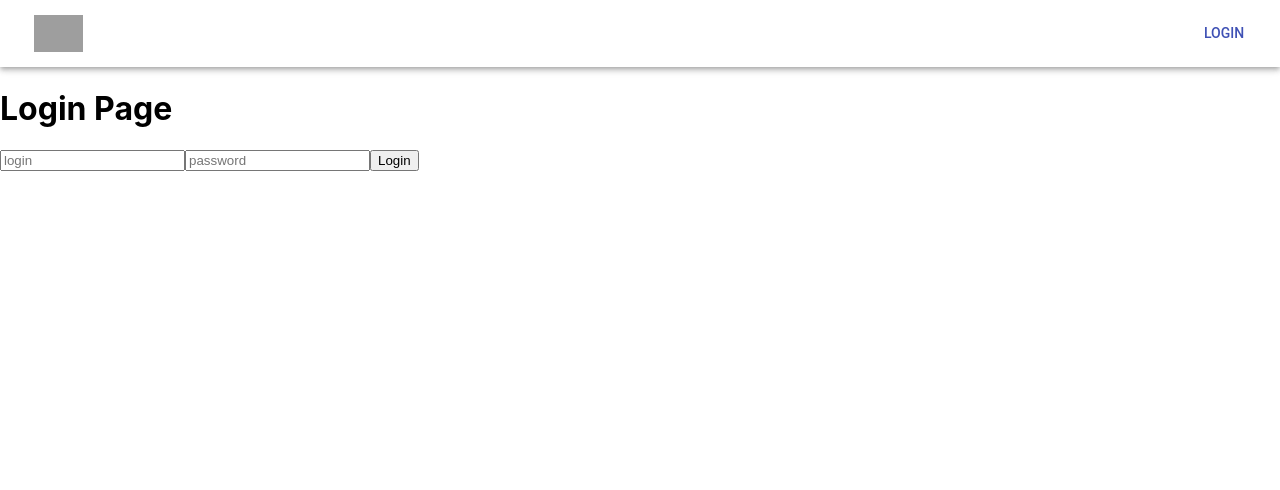
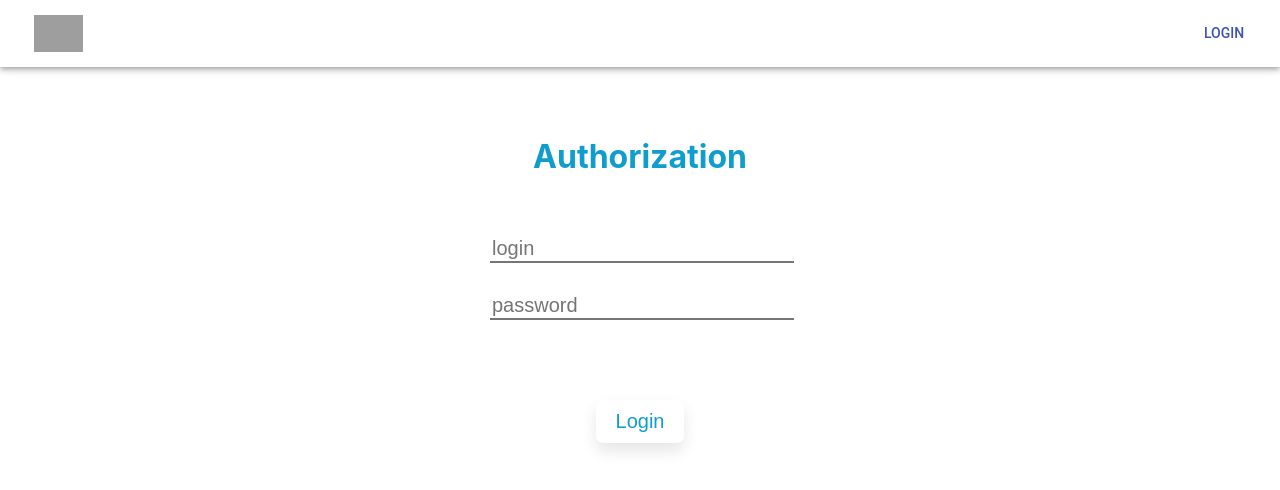
Before and after one commit to Zedekial/Mobster-Profile-Album, a React (Create React App) app in the folder Frontend/: page /login in a window 1280 px wide. Shown: the top 490 px of the page. Built offline with nearby package versions, Linux system fonts and the light colour scheme; grey boxes are pictures that could not be loaded.

Commit message:
Refactored and separated functionality
Refactored code in LoginPage

Added LoginFormComponent which contains code previously
rendered by LoginPage

Added PrivateRouteComponent which contains functions
previously located in LoginPage

```diff
--- a/Frontend/src/App.js
+++ b/Frontend/src/App.js
@@ -1,25 +1,10 @@
 import React, { Component } from 'react';
 import './CSS/App.css';
 import HeaderComponent from './components/HeaderComponent';
-import LoginPage, { fakeAuth } from './components/LoginPage'
 import { Redirect, Link, Route, Switch } from 'react-router-dom';
+import LoginPage from './components/LoginPage';
+import {Admin, PrivateRoute} from './components/PrivateRouteComponent';
 
-const Admin = () => ( <div> <h2>I am in GOD MODE ADMIN</h2> </div> )
-
-const PrivateRoute = ({component: Component, ...rest}) => {
-  return (
-    <Route
-      {...rest}
-      render={(props) => fakeAuth.isAuthenticated === true
-        ? <Component {...props} />
-        : <Redirect to={{pathname: '/login', state: {from: props.location}}} />} />
-  )
-}
-
-  // make a function for updating mainpage state
-  // pass state and function to login page
-  // pass state to loggin button component
-  // maybe mid state for loggin buyttton component
 class App extends Component {
   constructor(props){
     super(props);
@@ -37,19 +22,14 @@ MyLoginPage = (props) => {
     />
   );
   }
+
   updateLoginState() {
-    if(this.state.LoggedIn === false) {
-      this.setState({LoggedIn: true});
-    }else{
-      this.setState({LoggedIn: false});
-    }
+    this.setState({LoggedIn: !this.state.LoggedIn});
     setTimeout(()=>
     {
     console.log(this.state.LoggedIn);
-
     },500)
   }
-
 
   render() {
     return (
@@ -59,12 +39,10 @@ MyLoginPage = (props) => {
           updateLoginState={this.updateLoginState}
         />
         <Switch>
-        {/* <Route path="/login" component={LoginPage} /> */}
         <Route path="/login" render={this.MyLoginPage} />
         {/* <Route exact path="/" component={HeaderComponent} /> */}
         <PrivateRoute path='/admin' component = {Admin} />
         </Switch>
-        {/* <LoginPageComponent /> */}
       </div>
     );
   }
--- /dev/null
+++ b/Frontend/src/CSS/LoginPageComponent.css
@@ -0,0 +1,62 @@
+.login__form__container{
+    width: 300px;
+    margin: 0 auto;
+    margin-top: 70px;
+    text-align: center;
+}
+
+.login__form__container h1{
+    color: #0f9dce;
+}
+
+.login__form{
+    width: 300px;
+    margin: 0 auto;
+    margin-top: 60px;
+}
+
+.login__input:focus {
+    outline-width: 0;
+}
+
+::placeholder{
+    font-size: 20px;
+}
+
+.login__input{
+    display: block;
+    margin: 0 auto;
+    margin-top: 30px;
+    border-top: none;
+    border-right: none;
+    border-left: none;
+    width: 300px;
+    font-size: 20px;
+}
+
+.login__button{
+    display: block;
+    margin: 0 auto;
+    margin-top: 80px;
+    padding: 10px 20px 10px 20px;
+    border: none;
+    cursor: pointer;
+    background-color: white;
+    color: #0f9dce;
+    font-size: 20px;
+    box-shadow:0px 8px 15px rgba(0, 0, 0, 0.1);
+    border-radius: 7px;
+}
+
+.login__button:focus {
+    outline-width: 0;
+}
+
+.login__button:hover{
+    background-color: #0f9dce;
+    color: white;
+}
+
+input:-webkit-autofill {
+    -webkit-box-shadow: 0 0 0 30px white inset;
+}
--- a/Frontend/src/components/HeaderComponent.js
+++ b/Frontend/src/components/HeaderComponent.js
@@ -14,7 +14,6 @@ import LoginPage from "./LoginPage";
 
 
 function HeaderComponent(props) {
-  console.log(`HeaderComp props is, ${JSON.stringify(props)}`);
   return (
     <div className={'headerwrapper'}>
       <AppBar position="static" className={'MuiAppBar-colorPrimary-8'}>
--- a/Frontend/src/components/LoginButtonComponent.js
+++ b/Frontend/src/components/LoginButtonComponent.js
@@ -2,36 +2,23 @@ import React from "react";
 import Button from "@material-ui/core/Button";
 import '../CSS/HeaderComponent.css';
 
-
 class LoginButtonComponent extends React.Component {
   constructor(props) {
     super(props);
-    this.handleLoginClick = this.handleLoginClick.bind(this);
     this.handleLogoutClick = this.handleLogoutClick.bind(this);
-    this.state = {isLoggedIn: false};
-  }
-
-  handleLoginClick() {
-    // this.setState({isLoggedIn: true});
-    console.log(this.props.mainState.LoggedIn);
   }
 
   handleLogoutClick() {
-    // this.setState({isLoggedIn: false});
-
     this.props.updateLoginState();
   }
 
   render() {
-    console.log(`LoginButton props is ${JSON.stringify(this.props)}`)
-    // var isLoggedIn = this.state.isLoggedIn;
-    // console.log(this.props.mainState.LoggedIn);
     let button;
 
     if (this.props.mainState.LoggedIn) {
       button = <Button className={'headerwrapper__logo'} color="primary" onClick={this.handleLogoutClick}>Logout</Button>;
     } else {
-      button = <Button className={'headerwrapper__logo'} color="primary" onClick={this.handleLoginClick} >Login</Button>;
+      button = <Button className={'headerwrapper__logo'} color="primary" >Login</Button>;
     }
 
     return (
--- /dev/null
+++ b/Frontend/src/components/LoginFormComponent.js
@@ -0,0 +1,22 @@
+import React, { Component } from 'react';
+import '../CSS/LoginPageComponent.css';
+
+class LoginFormComponent extends React.Component{
+    constructor(props){
+        super(props);
+    }
+    render() {
+        return(
+            <div className="login__form__container">
+                <h1>Authorization</h1>
+                <form className="login__form" onSubmit={this.props.onSubmit}>
+                    <input className="login__input" type="text" name="login" placeholder="login" ref="login"></input>
+                    <input className="login__input" type="password" name="password" placeholder="password" ref="password"></input>
+                    <button className="login__button" type="submit" value="submit">Login</button>
+                </form>
+            </div>
+        )
+    }
+}
+
+export default LoginFormComponent;
--- a/Frontend/src/components/LoginPage.js
+++ b/Frontend/src/components/LoginPage.js
@@ -1,13 +1,20 @@
-import React, { Component } from 'react'
+import React, { Component } from 'react';
 import { Redirect, Link, Route, Switch } from 'react-router-dom';
-import App from '../App'
+import LoginFormComponent from './LoginFormComponent';
+
+export const fakeAuth = {
+  isAuthenticated: false,
+  authenticate(cb) {
+    this.isAuthenticated = true
+    setTimeout(cb, 100)
+  },
+}
 
 class LoginPage extends Component {
   constructor(props) {
     super(props);
     this.state = {
-      redirectToReferrer: false,
-      inputValue: ''
+      redirectToReferrer: false
      }
     this.handleLogin = this.handleLogin.bind(this);
   }
@@ -24,10 +31,8 @@ class LoginPage extends Component {
       this.setState({ redirectToReferrer: true })
     });
       this.props.updateLoginState();
-
-
     } else {
-      document.getElementById('myForm').reset();
+      e.target.reset();
       console.log('wrong password');
     }
   }
@@ -37,25 +42,8 @@ class LoginPage extends Component {
     const { redirectToReferrer } = this.state;
     if (redirectToReferrer) {
       return ( <Redirect to={from} /> ) }
-      return (
-      <div>
-        <h1>Login Page</h1>
-        <form id="myForm" onSubmit={this.handleLogin}>
-            <input type="text" name="login" placeholder="login" ref="login"></input>
-            <input type="text" name="password" placeholder="password" ref="password"></input>
-            <button type="submit" value="submit">Login</button>
-
-        </form>
-      </div>
-      )
+      return <LoginFormComponent onSubmit={this.handleLogin}/>
   }
 }
 
-export const fakeAuth = {
-  isAuthenticated: false,
-  authenticate(cb) {
-    this.isAuthenticated = true
-    setTimeout(cb, 100)
-   },
- }
  export default LoginPage;
--- /dev/null
+++ b/Frontend/src/components/PrivateRouteComponent.js
@@ -0,0 +1,15 @@
+import React, { Component } from 'react';
+import { fakeAuth } from './LoginPage';
+import { Redirect, Link, Route, Switch } from 'react-router-dom';
+
+export const Admin = () => ( <div> <h2>I am in GOD MODE ADMIN</h2> </div> )
+
+export const PrivateRoute = ({component: Component, ...rest}) => {
+  return (
+    <Route
+      {...rest}
+      render={(props) => fakeAuth.isAuthenticated === true
+        ? <Component {...props} />
+        : <Redirect to={{pathname: '/login', state: {from: props.location}}} />} />
+  )
+}
```
Also changed, not shown: Frontend/src/components/LoginComponent.js (deleted), 2 other files (tests, documents, lock files or other folders). Lines whose indentation alone changed are shown as unchanged.
